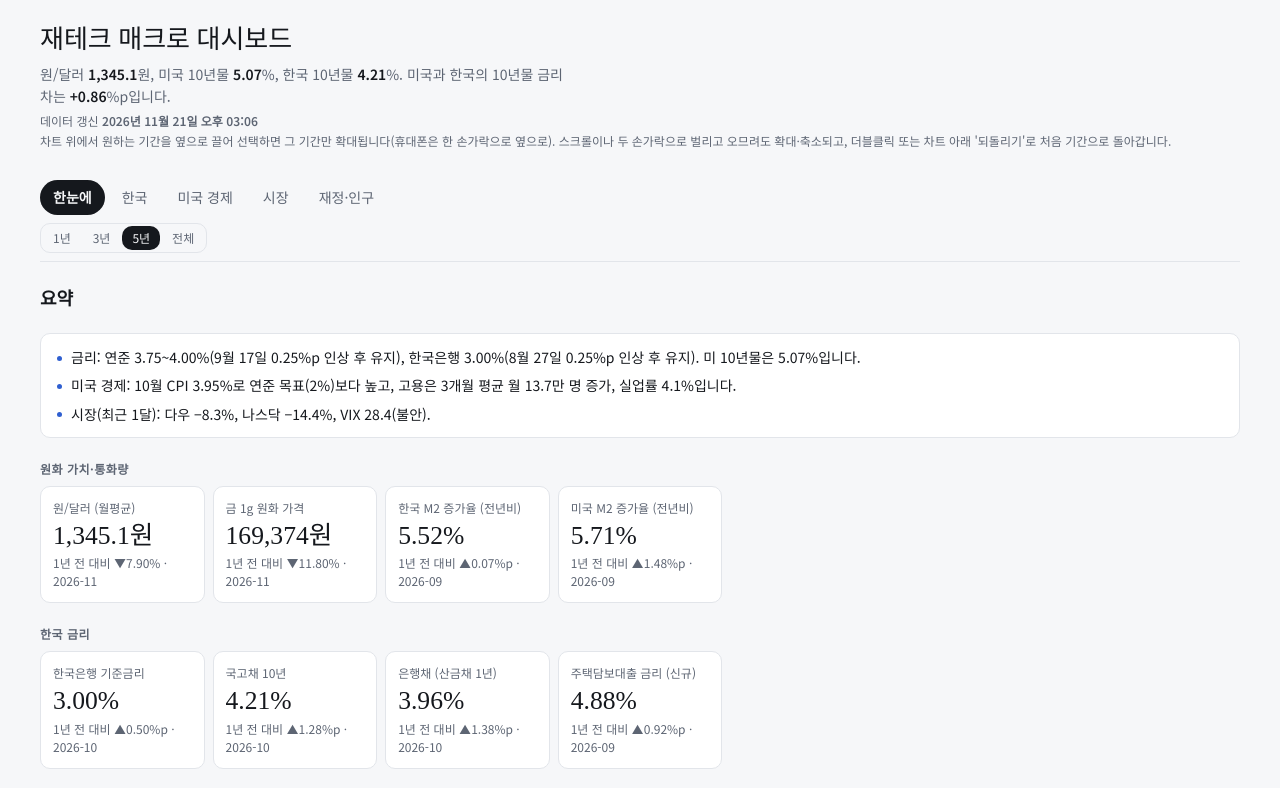
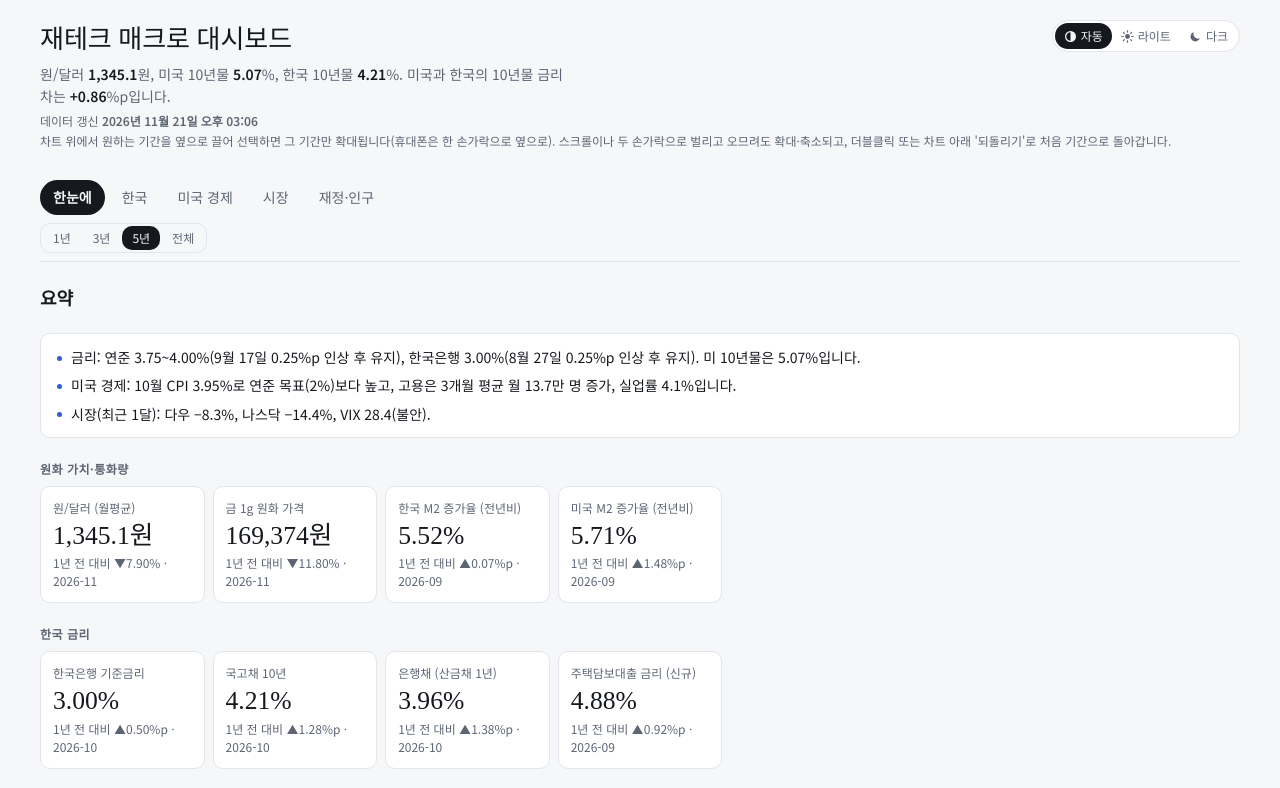
Before and after one commit to junejunejune/macro_dashboard, a plain HTML site: page index.html in a window 1280 px wide. Shown: the top 788 px of the page. Drawn offline with nearby package versions, Linux system fonts and the light colour scheme.

Commit message:
라이트·다크 모드 선택 버튼 추가
- 제목 옆에 자동(기기 설정)·라이트·다크 버튼
- 고른 테마는 이 브라우저에 저장되어 다음에도 유지, 휴대폰 주소창 색도 맞춤

Co-Authored-By: Claude Opus 5.5 <noreply@anthropic.com>

```diff
--- a/index.html
+++ b/index.html
@@ -7,6 +7,10 @@
 <meta name="description" content="원화 가치, 통화량, 한국·미국 금리, 미국 연방부채와 국채 발행을 한눈에 보는 개인 대시보드">
 <meta name="theme-color" content="#f6f7f9" media="(prefers-color-scheme: light)">
 <meta name="theme-color" content="#121417" media="(prefers-color-scheme: dark)">
+<script>
+// 화면 테마: 'light' | 'dark' | 없음(기기 설정 따름). 이 브라우저에만 저장
+try { const t = localStorage.getItem('mx-theme'); if (t === 'light' || t === 'dark') document.documentElement.dataset.theme = t; } catch (e) { /* 저장소를 못 쓰면 기기 설정 */ }
+</script>
 <link rel="preconnect" href="https://fonts.googleapis.com">
 <link rel="preconnect" href="https://fonts.gstatic.com" crossorigin>
 <link rel="stylesheet" href="https://fonts.googleapis.com/css2?family=Noto+Sans+KR:wght@400;500;600&family=Noto+Serif+KR:wght@400;500&display=swap">
@@ -179,6 +183,14 @@ body::before { content: ""; position: fixed; inset: 0 0 auto; height: env(safe-a
 .mx-brief li { position: relative; padding-left: 14px; }
 .mx-brief li::before { content: ""; position: absolute; left: 0; top: .7em; width: 5px; height: 5px; border-radius: 50%; background: var(--s1); }
 .mx-brief:empty { display: none; }
+.mx-titlebar { display: flex; align-items: flex-start; justify-content: space-between; gap: var(--cds-gap-sm); flex-wrap: wrap; }
+.mx-titlebar h1 { flex: 1 1 auto; min-width: 0; }
+.mx-theme { display: inline-flex; border: 1px solid var(--color-border-line); border-radius: 999px; padding: 2px; background: var(--color-panel); flex: none; }
+.mx-theme button { font: inherit; font-size: 12px; display: inline-flex; align-items: center; gap: 4px; border: 0; background: transparent; color: var(--color-fg-muted); padding: 4px 9px; border-radius: 999px; cursor: pointer; }
+.mx-theme button svg { width: 13px; height: 13px; }
+.mx-theme button[aria-pressed="true"] { background: var(--color-fg); color: var(--color-bg); }
+.mx-theme button:focus-visible { outline: 2px solid var(--color-fg); outline-offset: 1px; }
+@media (max-width: 480px) { .mx-theme button span { display: none; } .mx-theme button { padding: 5px 8px; } }
 .mx-hint { margin: 2px 0 0; font-size: var(--cds-font-size-caption); color: var(--color-fg-muted); }
 .mx-plot text { fill: var(--cds-text-secondary); font-size: 11px; font-family: var(--font-anthropic-sans); }
 .mx-plot .grid line { stroke: var(--cds-chart-grid); }
@@ -201,7 +213,14 @@ body::before { content: ""; position: fixed; inset: 0 0 auto; height: env(safe-a
 
 <div class="mx">
   <header class="mx-head" id="top">
-    <h1>재테크 매크로 대시보드</h1>
+    <div class="mx-titlebar">
+      <h1>재테크 매크로 대시보드</h1>
+      <div class="mx-theme" role="group" aria-label="화면 테마">
+        <button type="button" data-theme-set="auto" aria-pressed="true" title="기기 설정 따르기"><svg viewBox="0 0 16 16" aria-hidden="true"><circle cx="8" cy="8" r="6" fill="none" stroke="currentColor" stroke-width="1.5"/><path d="M8 2a6 6 0 0 1 0 12z" fill="currentColor"/></svg><span>자동</span></button>
+        <button type="button" data-theme-set="light" aria-pressed="false" title="라이트 모드"><svg viewBox="0 0 16 16" aria-hidden="true"><circle cx="8" cy="8" r="3" fill="currentColor"/><g stroke="currentColor" stroke-width="1.5" stroke-linecap="round"><path d="M8 1v1.6M8 13.4V15M1 8h1.6M13.4 8H15M3 3l1.1 1.1M11.9 11.9 13 13M3 13l1.1-1.1M11.9 4.1 13 3"/></g></svg><span>라이트</span></button>
+        <button type="button" data-theme-set="dark" aria-pressed="false" title="다크 모드"><svg viewBox="0 0 16 16" aria-hidden="true"><path d="M13.5 10.2A6 6 0 0 1 5.8 2.5a6 6 0 1 0 7.7 7.7z" fill="currentColor"/></svg><span>다크</span></button>
+      </div>
+    </div>
     <p class="mx-lede">원/달러 <b data-draw="l-usdkrw" data-source="latest" data-field="value" data-where="metric=usdkrw">—</b>원, 미국 10년물 <b data-draw="l-t10y" data-source="latest" data-field="value" data-where="metric=t10y">—</b>%, 한국 10년물 <b data-draw="l-ktb10y" data-source="latest" data-field="value" data-where="metric=ktb10y">—</b>%. 미국과 한국의 10년물 금리 차는 <b data-draw="l-gap" data-source="latest" data-field="value" data-where="metric=us_kr_gap">—</b>%p입니다.</p>
     <p class="mx-updated">데이터 갱신 <b data-draw="updated">—</b></p>
     <p class="mx-hint">차트 위에서 원하는 기간을 옆으로 끌어 선택하면 그 기간만 확대됩니다(휴대폰은 한 손가락으로 옆으로). 스크롤이나 두 손가락으로 벌리고 오므려도 확대·축소되고, 더블클릭 또는 차트 아래 '되돌리기'로 처음 기간으로 돌아갑니다.</p>
@@ -1806,6 +1825,23 @@ dash.draw('debt-check', (el) => {
 </script>
 
 <script>
+// ---------- 화면 테마 ----------
+(() => {
+  const root = document.documentElement;
+  const metas = [...document.querySelectorAll('meta[name="theme-color"]')];
+  const apply = (t) => {
+    t = t === 'light' || t === 'dark' ? t : null; // 그 밖의 값은 자동
+    if (t === 'light' || t === 'dark') root.dataset.theme = t; else delete root.dataset.theme;
+    try { if (t === 'light' || t === 'dark') localStorage.setItem('mx-theme', t); else localStorage.removeItem('mx-theme'); } catch (e) { /* 저장 못 해도 이번 화면에는 적용 */ }
+    document.querySelectorAll('[data-theme-set]').forEach((b) => b.setAttribute('aria-pressed', String(b.dataset.themeSet === (t || 'auto'))));
+    // 휴대폰 주소창 색도 테마에 맞춤
+    metas.forEach((m) => { if (t) { m.dataset.media = m.dataset.media || m.media; m.removeAttribute('media'); m.content = t === 'dark' ? '#121417' : '#f6f7f9'; } else if (m.dataset.media) { m.media = m.dataset.media; m.content = m.media.includes('dark') ? '#121417' : '#f6f7f9'; } });
+  };
+  apply(root.dataset.theme || 'auto');
+  document.querySelectorAll('[data-theme-set]').forEach((b) => b.addEventListener('click', () => apply(b.dataset.themeSet === 'auto' ? null : b.dataset.themeSet)));
+})();
+</script>
+<script>
 // ---------- 데이터 갱신 시각 ----------
 dash.draw("updated", (el) => {
   const m = dash.meta;
```
Also changed, not shown: 1 other file.
